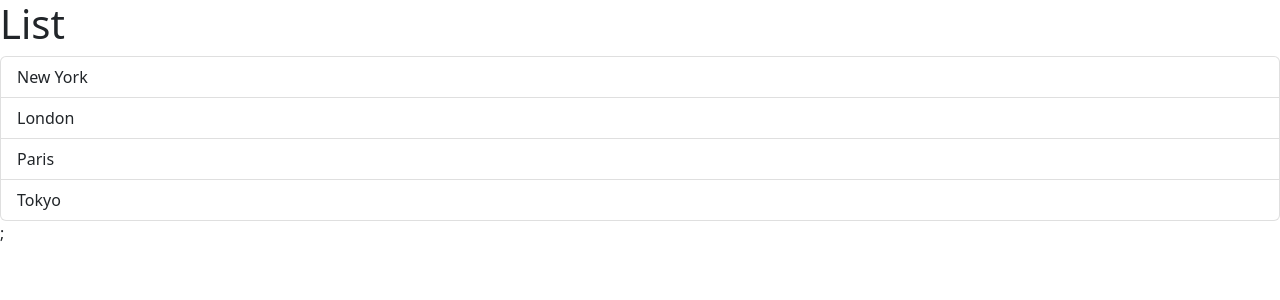
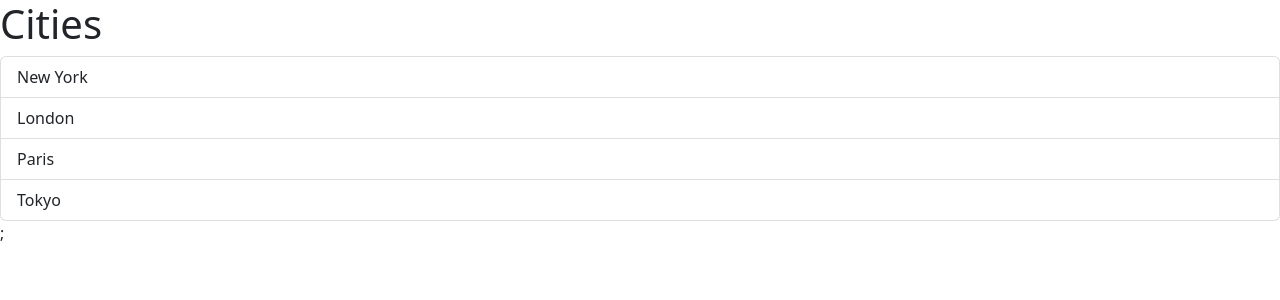
Before and after one commit to ridsashabbir/react, a React (Vite) app in the folder react-app/: page / in a window 1280 px wide. Shown: the top 300 px of the page. Built offline with nearby package versions, Linux system fonts and the light colour scheme.

Commit message:
use of props

```diff
--- a/react-app/src/App.tsx
+++ b/react-app/src/App.tsx
@@ -9,7 +9,13 @@
 import ListGroup from "./components/ListGroup";
 
 function App() {
-  return <div><ListGroup></ListGroup></div>;
+  let items = ["New York", "London", "Paris", "Tokyo"];
+
+  return (
+    <div>
+      <ListGroup items={items} heading="Cities"></ListGroup>
+    </div>
+  );
 }
 
 export default App;
--- a/react-app/src/components/ListGroup.tsx
+++ b/react-app/src/components/ListGroup.tsx
@@ -1,29 +1,19 @@
-// import { Fragment } from "react";
-
 import { useState } from "react";
 
-function ListGroup() {
-  //render a list
-  // const items = ["New York", "London", "Paris", "Tokyo"];
+interface Props {
+  items: string[];
+  heading: string;
+}
 
+function ListGroup({ items, heading }: Props) {
   //render list dynamiclly
-  let items = ["New York", "London", "Paris", "Tokyo"];
-  // let selectedIndex = 0;
-  //state hook
   const [selectedIndex, setSelectedIndex] = useState(-1); //state management
-  // arr[0]; //variable(selectedIndex)
-  // arr[1]; //updater function
-
-  // items = [];
-
-  // items.map((item) => <li>{item}</li>);
 
   return (
-    // <Fragment>
     <>
-      <h1>List</h1>
+      <h1>{heading}</h1>
+      {items.length === 0 && <p>No item found</p>}
       <ul className="list-group">
-        {/* {items.length === 0 && <p>No item found</p>} */}
         {items.map((item, index) => (
           <li
             className={
@@ -32,21 +22,14 @@ function ListGroup() {
                 : "list-group-item"
             }
             key={item}
-            // onClick={() => console.log(item, index)}
             onClick={() => setSelectedIndex(index)}
           >
             {item}
           </li>
         ))}
         ;
-        {/* <li className="list-group-item">An item</li>
-        <li className="list-group-item">A second item</li>
-        <li className="list-group-item">A third item</li>
-        <li className="list-group-item">A fourth item</li>
-        <li className="list-group-item">And a fifth one</li> */}
       </ul>
     </>
-    // </Fragment>
   );
 }
 
```
